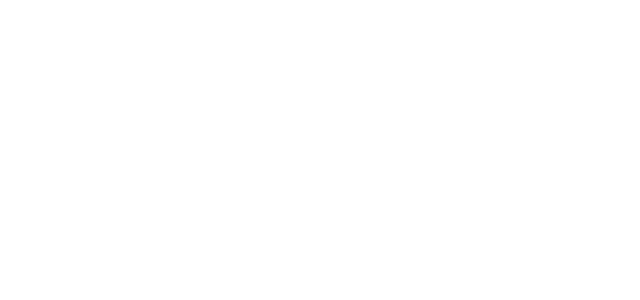
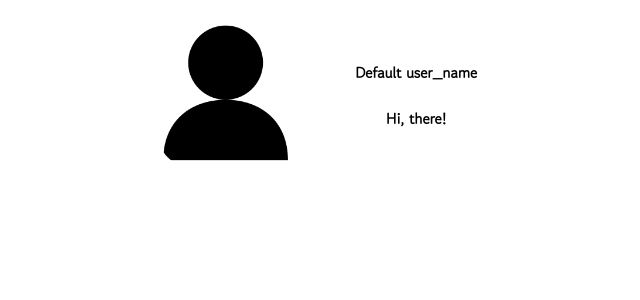
Before and after one commit to kimseonghyoek/NEXT-BLOG, a Next.js app in the folder Next-front/my-blog/: page /test in a window 1280 px wide. Shown: the top 300 px of the page, without its empty margins (299-939 px from the left). Built offline with nearby package versions, Linux system fonts and the light colour scheme.

Commit message:
Create Setting MainContents

```diff
--- a/Next-front/my-blog/components/Setting/SelectItems.js
+++ b/Next-front/my-blog/components/Setting/SelectItems.js
@@ -1,6 +1,7 @@
 export const SelectItems = [
     {
       name: "User Info"
+
     },
     {
       name: "Setting"
--- a/Next-front/my-blog/components/Setting/SelectSet.js
+++ b/Next-front/my-blog/components/Setting/SelectSet.js
@@ -11,9 +11,9 @@ const SelectSet = () => {
     <div>
       <ul>
       {
-        SelectItems.map((item, map) => {
+        SelectItems.map((item, map, key) => {
           return (
-            <li><a>{item.name}</a></li>
+            <li  key={key}><a>{item.name}</a></li>
           )
         })
       }
--- /dev/null
+++ b/Next-front/my-blog/containers/setting/UserInfo.js
@@ -0,0 +1,23 @@
+import Image from "next/image";
+import React from "react";
+import styles from "../../styles/containers/UserInfo.module.scss";
+
+const UserInfo = ({ user_image, user_name, user_bio }) => {
+  return (
+    <div className={styles.user_info}>
+      <Image src={user_image} width={150} height={150} id={styles.user_image} />
+      <div className={styles.flex_col}>
+        <h2>{user_name}</h2>
+        <h2>{user_bio}</h2>
+      </div>
+    </div>
+  );
+};
+
+UserInfo.defaultProps = {
+  user_image: "/guest.png",
+  user_name: "Default user_name",
+  user_bio: "Hi, there!",
+};
+
+export default UserInfo;
--- a/Next-front/my-blog/pages/profile/setting.js
+++ b/Next-front/my-blog/pages/profile/setting.js
@@ -3,7 +3,6 @@ import styles from "../../styles/Setting.module.scss";
 import Header from "../../components/Navbar/Header";
 import Image from "next/image";
 import SelectSet from "../../components/Setting/SelectSet";
-import Profile from "../../components/Setting/Profile";
 
 const Setting = () => {
   return (
--- a/Next-front/my-blog/pages/test.js
+++ b/Next-front/my-blog/pages/test.js
@@ -1,8 +1,12 @@
 import React from "react";
+import UserInfo from "../containers/setting/UserInfo";
 
 const Test = () => {
-  return <div>
-  </div>
+  return (
+    <>
+      <UserInfo/>
+    </>
+  )
 }
 
 export default Test
--- a/Next-front/my-blog/styles/components/Setting/SelectSet.module.scss
+++ b/Next-front/my-blog/styles/components/Setting/SelectSet.module.scss
@@ -15,7 +15,7 @@
   li {
     list-style: none;
     font-size: 1.8rem;
-    padding: 1.5rem 2rem 1.5rem 2rem;
+    padding: 2rem 2.5rem 2rem 2.5rem;
 
     p {
       margin: 0%;
--- /dev/null
+++ b/Next-front/my-blog/styles/containers/UserInfo.module.scss
@@ -0,0 +1,30 @@
+.user_info {
+  display: flex;
+  flex-direction: row;
+  justify-content: center;
+  align-items: center;
+
+  #user_image {
+    border-radius: 30%;
+    width: 100%;
+    height: 100%;
+  }
+
+  .flex_col {
+    display: flex;
+    flex-direction: column;
+    justify-content: center;
+    align-items: center;
+    padding: 5rem;
+
+    input {
+      margin: 1.4rem;
+      padding: 1rem;
+      font-family: "Gowun Dodum", sans-serif;
+      font-size: 1.5rem;
+      width: 50%;
+      border: 1px solid #ffe449;
+      border-radius: 10px;
+    }
+  }
+}
```
Also changed, not shown: Next-front/my-blog/components/Setting/MainContents.js (added, +9 -0 lines), Next-front/my-blog/components/Setting/Profile.js (deleted, +0 -24 lines).
